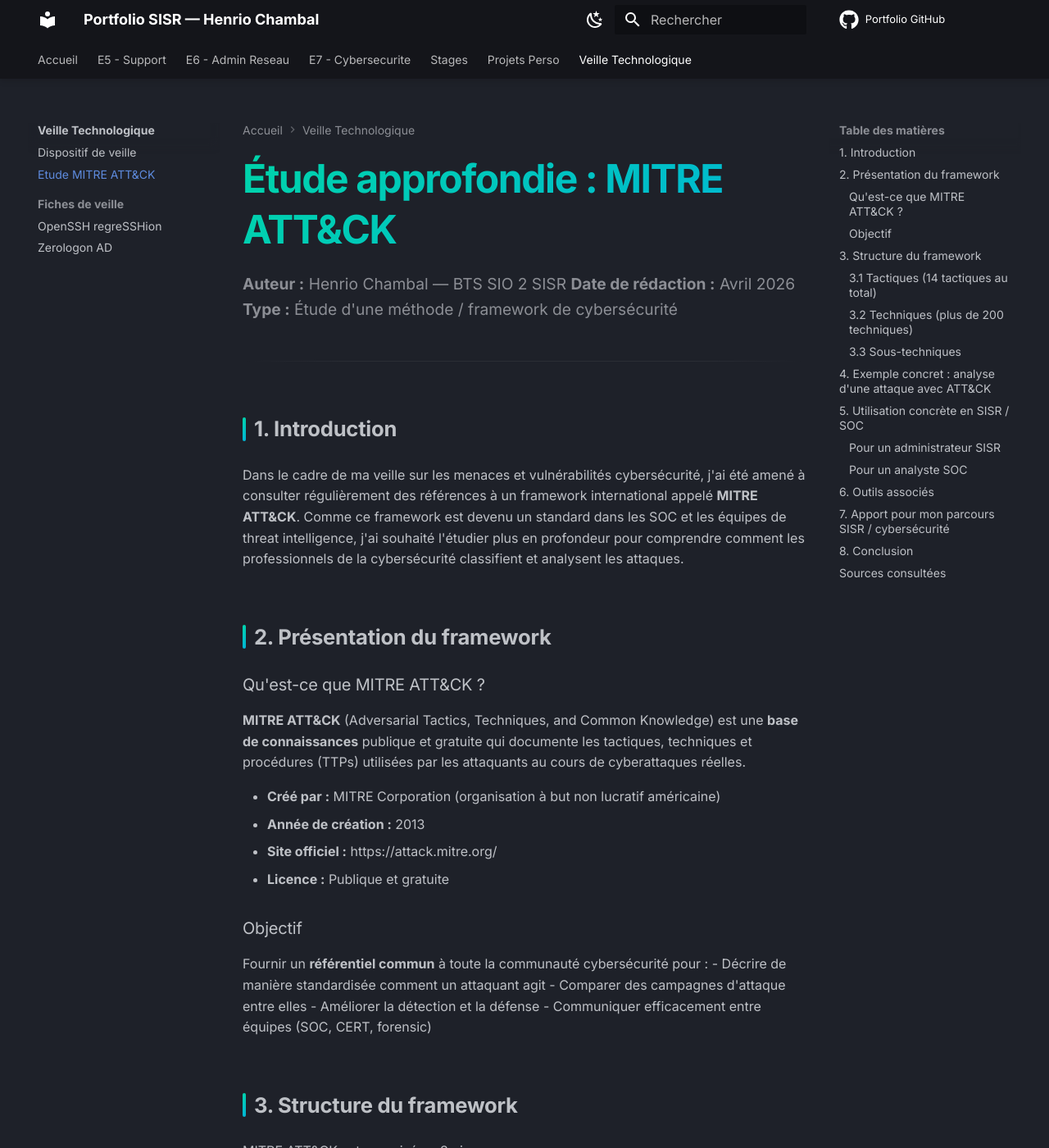
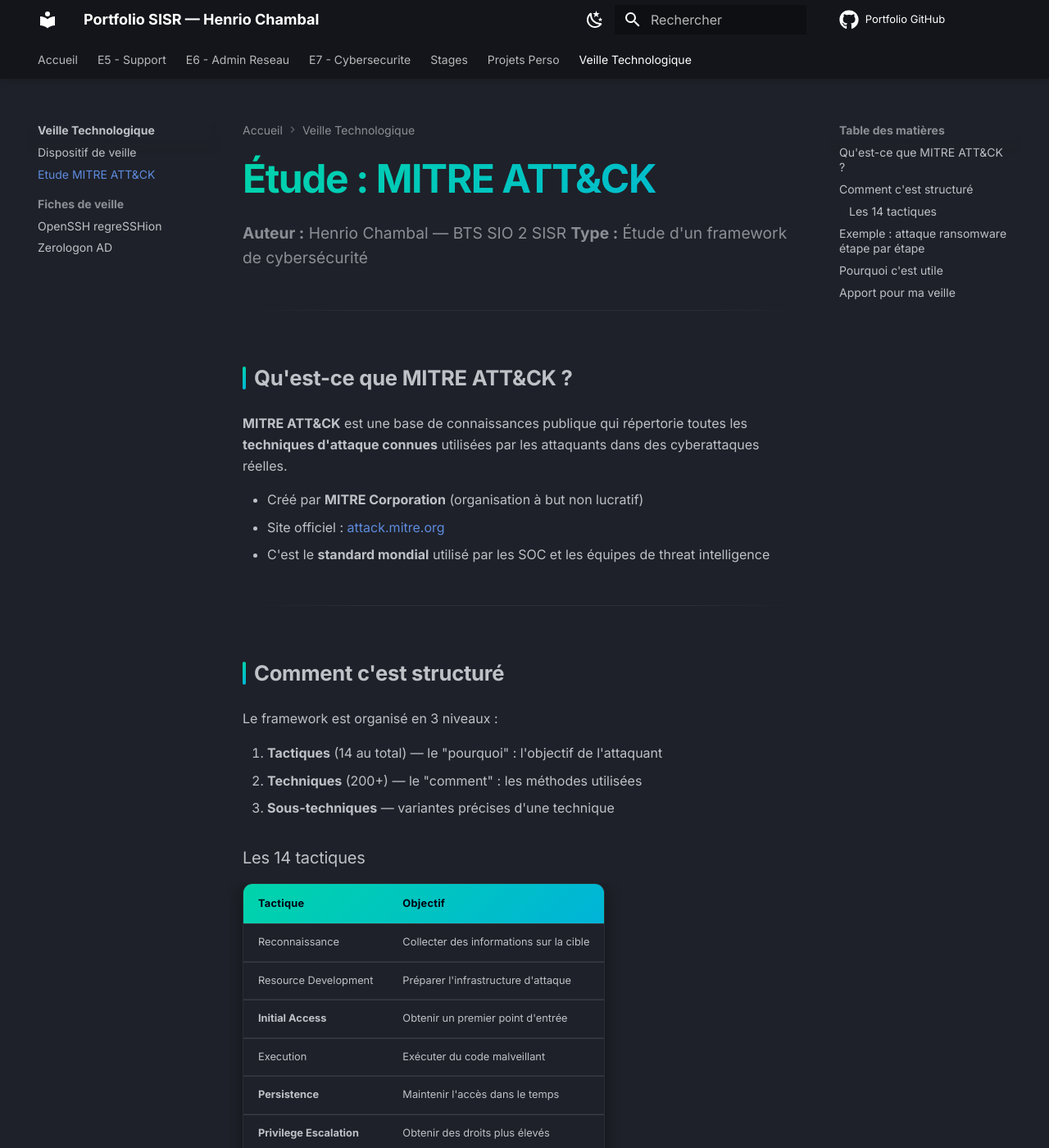
Before and after one commit to hnrio1/Portefolio-Sisr-, an MkDocs documentation site: the page built from docs/Veille-Technologique/Etude-MITRE-ATTCK.md, in a window 1280 px wide and 1400 px high. Shown: the whole window at 82% size. Built offline with MkDocs 1.6.1 and Material for MkDocs 9.7.7, drawn with Linux system fonts in a browser that asks for light colours; comment, search, counter and statistics services are not loaded; some of the changed text lies outside the part shown.

Commit message:
MITRE ATT&CK simplifie

```diff
--- a/docs/Veille-Technologique/Etude-MITRE-ATTCK.md
+++ b/docs/Veille-Technologique/Etude-MITRE-ATTCK.md
@@ -1,136 +1,73 @@
-# Étude approfondie : MITRE ATT&CK
+# Étude : MITRE ATT&CK
 
 **Auteur :** Henrio Chambal — BTS SIO 2 SISR
-**Date de rédaction :** Avril 2026
-**Type :** Étude d'une méthode / framework de cybersécurité
+**Type :** Étude d'un framework de cybersécurité
 
 ---
 
-## 1. Introduction
+## Qu'est-ce que MITRE ATT&CK ?
 
-Dans le cadre de ma veille sur les menaces et vulnérabilités cybersécurité, j'ai été amené à consulter régulièrement des références à un framework international appelé **MITRE ATT&CK**. Comme ce framework est devenu un standard dans les SOC et les équipes de threat intelligence, j'ai souhaité l'étudier plus en profondeur pour comprendre comment les professionnels de la cybersécurité classifient et analysent les attaques.
+**MITRE ATT&CK** est une base de connaissances publique qui répertorie toutes les **techniques d'attaque connues** utilisées par les attaquants dans des cyberattaques réelles.
 
-## 2. Présentation du framework
-
-### Qu'est-ce que MITRE ATT&CK ?
-
-**MITRE ATT&CK** (Adversarial Tactics, Techniques, and Common Knowledge) est une **base de connaissances** publique et gratuite qui documente les tactiques, techniques et procédures (TTPs) utilisées par les attaquants au cours de cyberattaques réelles.
-
-- **Créé par :** MITRE Corporation (organisation à but non lucratif américaine)
-- **Année de création :** 2013
-- **Site officiel :** https://attack.mitre.org/
-- **Licence :** Publique et gratuite
-
-### Objectif
-
-Fournir un **référentiel commun** à toute la communauté cybersécurité pour :
-- Décrire de manière standardisée comment un attaquant agit
-- Comparer des campagnes d'attaque entre elles
-- Améliorer la détection et la défense
-- Communiquer efficacement entre équipes (SOC, CERT, forensic)
-
-## 3. Structure du framework
-
-MITRE ATT&CK est organisé en 3 niveaux :
-
-### 3.1 Tactiques (14 tactiques au total)
-
-Les tactiques représentent **le "pourquoi"** : l'objectif de l'attaquant à un moment donné.
-
-| # | Tactique | Description |
-|---|----------|-------------|
-| 1 | **Reconnaissance** | Collecter des informations sur la cible |
-| 2 | **Resource Development** | Préparer l'infrastructure d'attaque |
-| 3 | **Initial Access** | Obtenir un premier point d'entrée |
-| 4 | **Execution** | Exécuter du code malveillant |
-| 5 | **Persistence** | Maintenir l'accès dans le temps |
-| 6 | **Privilege Escalation** | Obtenir des droits plus élevés |
-| 7 | **Defense Evasion** | Éviter la détection |
-| 8 | **Credential Access** | Voler des identifiants |
-| 9 | **Discovery** | Explorer l'environnement cible |
-| 10 | **Lateral Movement** | Se déplacer sur le réseau |
-| 11 | **Collection** | Rassembler les données d'intérêt |
-| 12 | **Command and Control** | Communiquer avec l'attaquant |
-| 13 | **Exfiltration** | Extraire les données |
-| 14 | **Impact** | Perturber ou détruire |
-
-### 3.2 Techniques (plus de 200 techniques)
-
-Les techniques représentent **le "comment"** : les méthodes concrètes utilisées pour réaliser une tactique.
-
-**Exemple :** Pour la tactique **Initial Access**, les techniques incluent :
-- T1566 — **Phishing** (hameçonnage)
-- T1190 — **Exploit Public-Facing Application** (exploitation d'une application exposée)
-- T1078 — **Valid Accounts** (utilisation de comptes valides)
-- T1195 — **Supply Chain Compromise** (attaque sur la chaîne d'approvisionnement)
-
-### 3.3 Sous-techniques
-
-Certaines techniques sont déclinées en sous-techniques plus précises.
-
-**Exemple :** T1566 Phishing se décompose en :
-- T1566.001 — Spearphishing Attachment
-- T1566.002 — Spearphishing Link
-- T1566.003 — Spearphishing via Service
-
-## 4. Exemple concret : analyse d'une attaque avec ATT&CK
-
-Prenons un scénario classique : **une attaque par ransomware sur une PME**.
-
-| Étape de l'attaque | Tactique ATT&CK | Technique |
-|--------------------|------------------|-----------|
-| L'attaquant envoie un email piégé | Initial Access | T1566.001 Spearphishing Attachment |
-| L'utilisateur ouvre une pièce jointe Word avec macro | Execution | T1204.002 Malicious File |
-| Le malware s'installe et se lance au démarrage | Persistence | T1547.001 Registry Run Keys |
-| Escalade via une faille locale | Privilege Escalation | T1068 Exploitation for Privilege Escalation |
-| Désactivation de l'antivirus | Defense Evasion | T1562.001 Disable Security Tools |
-| Vol des identifiants AD | Credential Access | T1003 OS Credential Dumping |
-| Propagation aux autres machines | Lateral Movement | T1021 Remote Services |
-| Chiffrement des fichiers | Impact | T1486 Data Encrypted for Impact |
-
-Cette grille de lecture permet à un analyste SOC de **reconstruire une attaque** et de mieux la comprendre, puis de vérifier si les mêmes TTPs ont déjà été observés ailleurs.
-
-## 5. Utilisation concrète en SISR / SOC
-
-### Pour un administrateur SISR
-
-- **Durcissement** : chaque technique ATT&CK s'accompagne de **contre-mesures** (mitigations) et de **détections** recommandées. Exemple : pour contrer T1003 (OS Credential Dumping), MITRE recommande d'activer Credential Guard sur Windows, de limiter les droits administrateur, etc.
-- **Priorisation** : connaître les techniques les plus utilisées permet de prioriser les défenses.
-
-### Pour un analyste SOC
-
-- **Détection** : les règles de détection dans un SIEM (comme Wazuh, Splunk, Sentinel) peuvent être mappées à des techniques ATT&CK.
-- **Threat Intelligence** : les rapports sur des groupes d'attaquants (APT) listent les techniques qu'ils utilisent. Exemple : le groupe APT28 utilise principalement T1566, T1078, T1003...
-- **Reporting** : en cas d'incident, parler en termes ATT&CK standardise la communication entre équipes.
-
-## 6. Outils associés
-
-| Outil | Description |
-|-------|-------------|
-| **ATT&CK Navigator** | Visualisation interactive des techniques sur une matrice colorée |
-| **CAR (Cyber Analytics Repository)** | Bibliothèque d'analyses de détection mappées à ATT&CK |
-| **ATT&CK Workbench** | Outil de gestion et d'extension personnalisée du framework |
-
-## 7. Apport pour mon parcours SISR / cybersécurité
-
-Étudier MITRE ATT&CK m'a apporté :
-
-1. **Un vocabulaire commun** avec les professionnels de la cybersécurité
-2. **Une grille de lecture structurée** pour analyser un incident
-3. **Une meilleure compréhension** de ce qu'un SOC fait au quotidien
-4. **Des idées concrètes de durcissement** pour les infrastructures que je déploie en TP
-
-## 8. Conclusion
-
-MITRE ATT&CK est devenu un **standard incontournable** dans le monde de la cybersécurité défensive. Pour un étudiant SISR visant un poste en SOC, maîtriser ce framework est un réel atout professionnel et un point fort à mentionner à un entretien.
-
-Ma veille technologique s'appuie désormais sur cette grille pour **contextualiser les vulnérabilités** publiées par le CERT-FR : quand une nouvelle CVE sort, je cherche à comprendre à quelles tactiques et techniques ATT&CK elle peut être associée.
+- Créé par **MITRE Corporation** (organisation à but non lucratif)
+- Site officiel : [attack.mitre.org](https://attack.mitre.org/)
+- C'est le **standard mondial** utilisé par les SOC et les équipes de threat intelligence
 
 ---
 
-## Sources consultées
+## Comment c'est structuré
 
-- Site officiel MITRE ATT&CK — https://attack.mitre.org/
-- ATT&CK Navigator — https://mitre-attack.github.io/attack-navigator/
-- Documentation MITRE — https://attack.mitre.org/resources/
-- LeMagIT, articles sur ATT&CK — https://www.lemagit.fr/
+Le framework est organisé en 3 niveaux :
+
+1. **Tactiques** (14 au total) — le "pourquoi" : l'objectif de l'attaquant
+2. **Techniques** (200+) — le "comment" : les méthodes utilisées
+3. **Sous-techniques** — variantes précises d'une technique
+
+### Les 14 tactiques
+
+| Tactique | Objectif |
+|----------|----------|
+| Reconnaissance | Collecter des informations sur la cible |
+| Resource Development | Préparer l'infrastructure d'attaque |
+| **Initial Access** | Obtenir un premier point d'entrée |
+| Execution | Exécuter du code malveillant |
+| **Persistence** | Maintenir l'accès dans le temps |
+| **Privilege Escalation** | Obtenir des droits plus élevés |
+| Defense Evasion | Éviter la détection |
+| **Credential Access** | Voler des identifiants |
+| Discovery | Explorer l'environnement cible |
+| **Lateral Movement** | Se déplacer sur le réseau |
+| Collection | Rassembler les données d'intérêt |
+| Command and Control | Communiquer avec l'attaquant |
+| Exfiltration | Extraire les données |
+| **Impact** | Perturber ou détruire |
+
+---
+
+## Exemple : attaque ransomware étape par étape
+
+| Étape | Tactique | Technique |
+|-------|----------|-----------|
+| Email piégé | Initial Access | T1566 Phishing |
+| Pièce jointe ouverte | Execution | T1204 User Execution |
+| Malware persistant | Persistence | T1547 Boot Autostart |
+| Vol des mots de passe AD | Credential Access | T1003 OS Credential Dumping |
+| Propagation réseau | Lateral Movement | T1021 Remote Services |
+| Chiffrement des fichiers | Impact | T1486 Data Encrypted for Impact |
+
+---
+
+## Pourquoi c'est utile
+
+- **Vocabulaire commun** avec les pros de la cybersécurité
+- **Grille de lecture** pour analyser un incident
+- Chaque technique a des **contre-mesures** associées (utile pour durcir une infra)
+- Les rapports sur les **groupes APT** listent les techniques qu'ils utilisent
+
+---
+
+## Apport pour ma veille
+
+Quand une nouvelle CVE sort sur le CERT-FR, je cherche à quelles **tactiques/techniques ATT&CK** elle peut être associée. Ça me permet de comprendre le **scénario d'attaque complet** et pas juste la faille isolée.
+
+**Exemple :** la CVE-2024-6387 (regreSSHion sur OpenSSH) → **T1190 Exploit Public-Facing Application** dans la tactique **Initial Access**.
```
